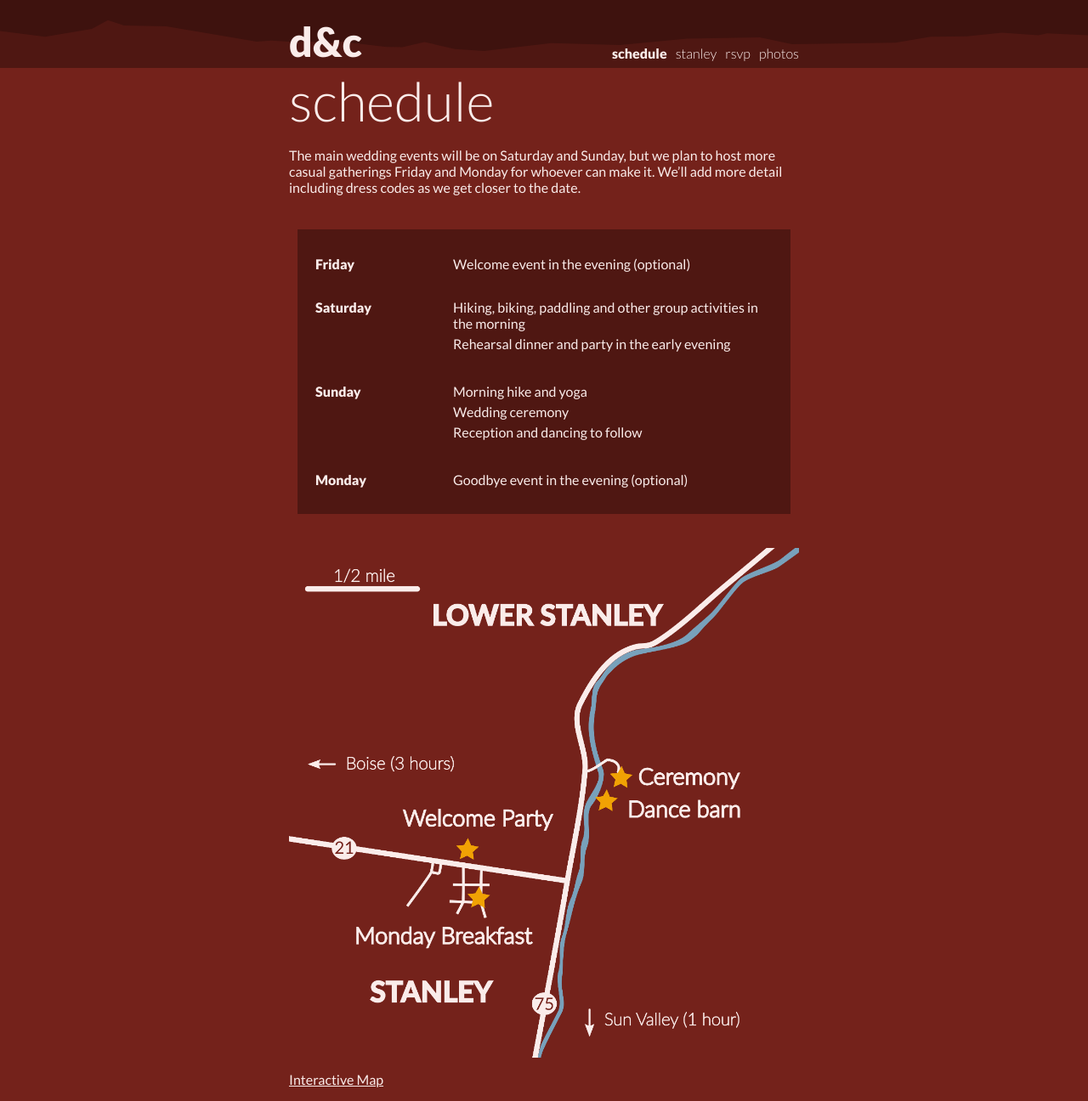
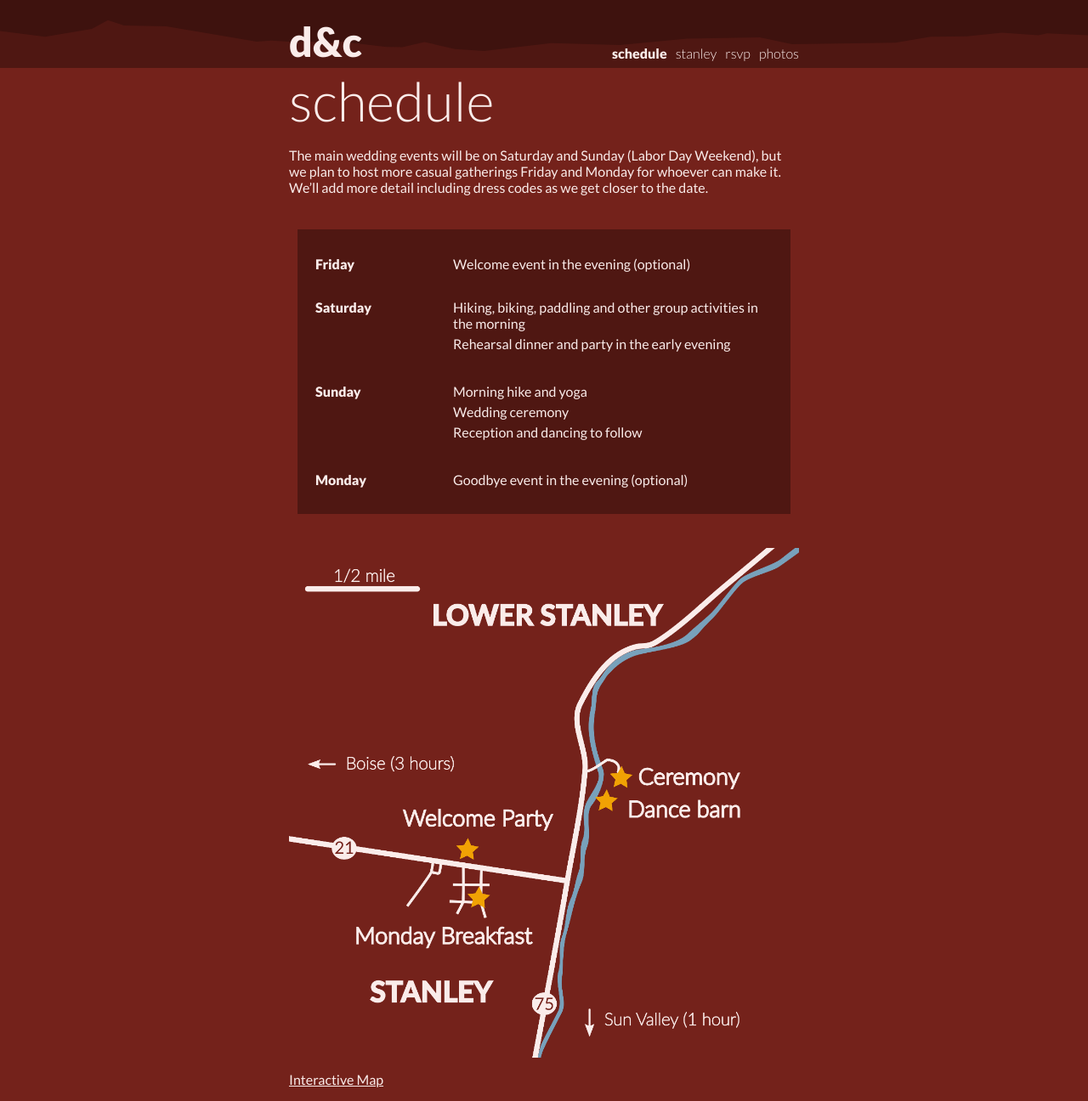
Before and after one commit to dproctor/wedding-website, a Jekyll site: the page built from schedule.md, in a window 1280 px wide and 1296 px high. Shown: the whole window at 85% size. Built offline with Jekyll 4.4.1, drawn with Linux system fonts in a browser that asks for light colours.

Commit message:
update text

```diff
--- a/schedule.md
+++ b/schedule.md
@@ -28,9 +28,9 @@ td p {
 </style>
 
 <h1> schedule </h1>
-The main wedding events will be on Saturday and Sunday, but we plan to host
-more casual gatherings Friday and Monday for whoever can make it. We’ll add
-more detail including dress codes as we get closer to the date.
+The main wedding events will be on Saturday and Sunday (Labor Day Weekend), but
+we plan to host more casual gatherings Friday and Monday for whoever can make
+it. We’ll add more detail including dress codes as we get closer to the date.
 
 <style>
 </style>
```
